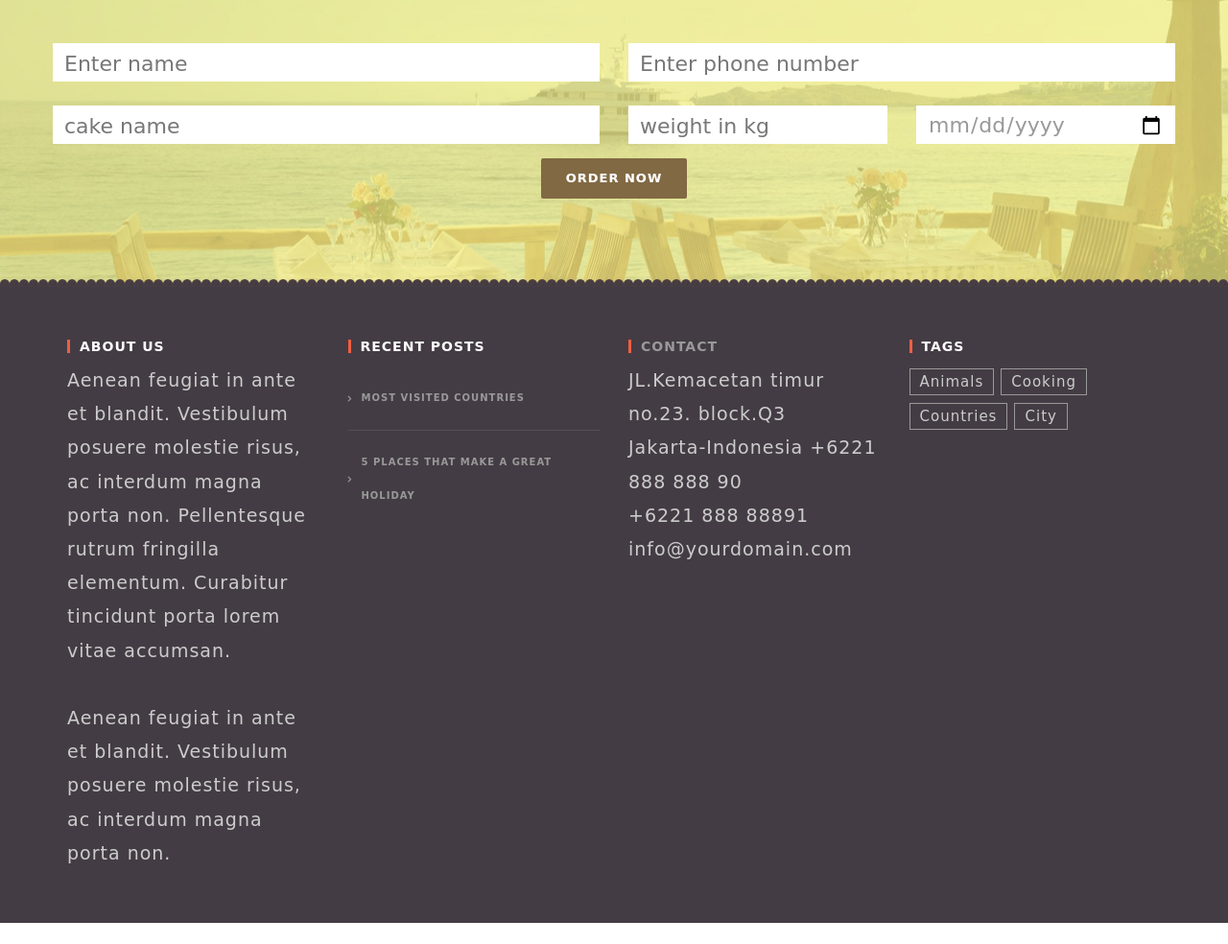
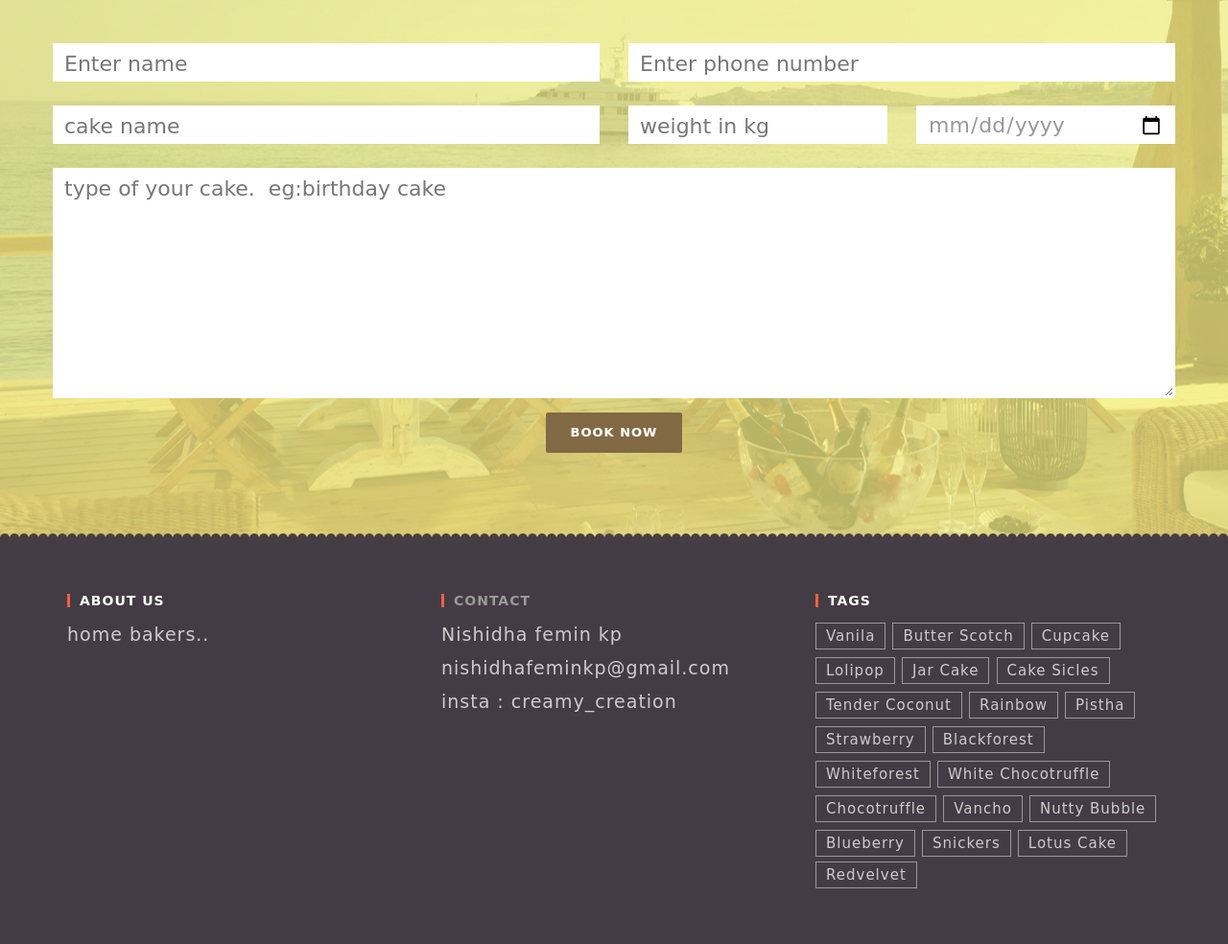
Before and after one commit to Jishnukammath/first-project-cakeWebsite-, a plain HTML site: page menu.html in a window 1280 px wide. Shown: the part 4024-5008 px from the top of the page at 96% size. Before the commit the page ends 4986 px from the top, so only its background shows below. Drawn offline with nearby package versions, Linux system fonts and the light colour scheme; a web font is replaced by a local one.

Commit message:
third commit

```diff
--- a/menu.html
+++ b/menu.html
@@ -104,7 +104,7 @@
 								<div class="">
 									<span>red velvet</span>
 									<h3>800/-</h3>
-									<a class="btn btn-1">order</a>
+									<a class="btn btn-1 " href="#order">order</a>
 
 								</div>
 							</div>
@@ -115,7 +115,7 @@
 								<div class="">
 									<span>tende coconut</span>
 									<h3>750/-</h3>
-									<a class="btn btn-1">order</a>
+									<a class="btn btn-1" href="#order">order</a>
 
 								</div>
 							</div>
@@ -134,7 +134,7 @@
 								<div class="">
 									<span>nutty bubble</span>
 									<h3>800/-</h3>
-									<a class="btn btn-1">order</a>
+									<a class="btn btn-1" href="#order">order</a>
 
 								</div>
 							</div>
@@ -145,7 +145,7 @@
 								<div class="">
 									<span>black forest</span>
 									<h3>450/-</h3>
-									<a class="btn btn-1">order</a>
+									<a class="btn btn-1" href="#order">order</a>
 
 								</div>
 							</div>
@@ -165,7 +165,7 @@
 								<div class="">
 									<span>snickers</span>
 									<h3>900/-</h3>
-									<a class="btn btn-1">order</a>
+									<a class="btn btn-1"href="#order">order</a>
 
 								</div>
 							</div>
@@ -179,7 +179,7 @@
 								<div class="">
 									<span>choco truffle</span>
 									<h3>800/-</h3>
-									<a class="btn btn-1">order</a>
+									<a class="btn btn-1"href="#order">order</a>
 
 								</div>
 							</div>
@@ -195,7 +195,7 @@
 								<div class="">
 									<span>rainbow</span>
 									<h3>1000/-</h3>
-									<a class="btn btn-1">order</a>
+									<a class="btn btn-1" href="#order">order</a>
 
 								</div>
 							</div>
@@ -209,7 +209,7 @@
 								<div class="">
 									<span>lotus</span>
 									<h3>800/-</h3>
-									<a class="btn btn-1">order</a>
+									<a class="btn btn-1" href="#order">order</a>
 
 								</div>
 							</div>
@@ -230,7 +230,7 @@
 								<div class="">
 									<span>blueberry</span>
 									<h3>850/-</h3>
-									<a class="btn btn-1">order</a>
+									<a class="btn btn-1"href="#order">order</a>
 
 								</div>
 							</div>
@@ -241,7 +241,7 @@
 								<div class="">
 									<span>butter scotch</span>
 									<h3>650/-</h3>
-									<a class="btn btn-1">order</a>
+									<a class="btn btn-1"href="#order">order</a>
 
 								</div>
 							</div>
@@ -260,7 +260,7 @@
 								<div class="">
 									<span>pistha</span>
 									<h3>700/-</h3>
-									<a class="btn btn-1">order</a>
+									<a class="btn btn-1"href="#order">order</a>
 
 								</div>
 							</div>
@@ -271,7 +271,7 @@
 								<div class="">
 									<span>pistha</span>
 									<h3>700/-</h3>
-									<a class="btn btn-1">order</a>
+									<a class="btn btn-1"href="#order">order</a>
 
 								</div>
 							</div>
@@ -291,7 +291,7 @@
 								<div class="">
 									<span>strawberry</span>
 									<h3>700/-</h3>
-									<a class="btn btn-1">order</a>
+									<a class="btn btn-1"href="#order">order</a>
 
 								</div>
 							</div>
@@ -305,7 +305,7 @@
 								<div class="">
 									<span>strawberry</span>
 									<h3>700/-</h3>
-									<a class="btn btn-1">order</a>
+									<a class="btn btn-1"href="#order">order</a>
 
 								</div>
 							</div>
@@ -321,7 +321,7 @@
 								<div class="">
 									<span>vancho</span>
 									<h3>800/-</h3>
-									<a class="btn btn-1">order</a>
+									<a class="btn btn-1"href="#order">order</a>
 
 								</div>
 							</div>
@@ -335,7 +335,7 @@
 								<div class="">
 									<span>white chocotruffle</span>
 									<h3>800/-</h3>
-									<a class="btn btn-1">order</a>
+									<a class="btn btn-1"href="#order">order</a>
 
 								</div>
 							</div>
@@ -355,7 +355,7 @@
 								<div class="">
 									<span>wite forest</span>
 									<h3>500/-</h3>
-									<a class="btn btn-1">order</a>
+									<a class="btn btn-1"href="#order">order</a>
 
 								</div>
 							</div>
@@ -366,7 +366,7 @@
 								<div class="">
 									<span>vanila</span>
 									<h3>400/-</h3>
-									<a class="btn btn-1">order</a>
+									<a class="btn btn-1"href="#order">order</a>
 
 								</div>
 							</div>
@@ -385,7 +385,7 @@
 								<div class="">
 									<span>vanila</span>
 									<h3>400/-</h3>
-									<a class="btn btn-1">order</a>
+									<a class="btn btn-1"href="#order">order</a>
 
 								</div>
 							</div>
@@ -396,7 +396,7 @@
 								<div class="">
 									<span>black forest</span>
 									<h3>450/-</h3>
-									<a class="btn btn-1">order</a>
+									<a class="btn btn-1"href="#order">order</a>
 
 								</div>
 							</div>
@@ -416,7 +416,7 @@
 								<div class="">
 									<span>tender coconut</span>
 									<h3>750/-</h3>
-									<a class="btn btn-1">order</a>
+									<a class="btn btn-1" href="#order">order</a>
 
 								</div>
 							</div>
@@ -430,7 +430,7 @@
 								<div class="">
 									<span>redvelvet</span>
 									<h3>550/-</h3>
-									<a class="btn btn-1">order</a>
+									<a class="btn btn-1"href="#order">order</a>
 
 								</div>
 							</div>
@@ -446,7 +446,7 @@
 								<div class="">
 									<span>butter scotch</span>
 									<h3>650/-</h3>
-									<a class="btn btn-1">order</a>
+									<a class="btn btn-1" href="#order">order</a>
 
 								</div>
 							</div>
@@ -460,7 +460,7 @@
 								<div class="">
 									<span>chocotruffle</span>
 									<h3>800/-</h3>
-									<a class="btn btn-1">order</a>
+									<a class="btn btn-1" href="#order">order</a>
 
 								</div>
 							</div>
@@ -494,7 +494,7 @@
 									</div>
 								</div>
 								<div class="card-footer">
-									<a class="btn">order 35/-</a>
+									<a class="btn" href="#order">order 35/-</a>
 								</div>
 						  </div>
 
@@ -508,7 +508,7 @@
 								</div>
 							</div>
 							<div class="card-footer">
-								<a class="btn">order 12/-</a>
+								<a class="btn"href="#order">order 12/-</a>
 							</div>
 						  </div>
 						</div>
@@ -528,7 +528,7 @@
 									</div>
 								</div>
 								<div class="card-footer">
-									<a class="btn">order 65/-</a>
+									<a class="btn"href="#order">order 65/-</a>
 								</div>
 						  </div>
 
@@ -542,7 +542,7 @@
 								</div>
 							</div>
 							<div class="card-footer">
-								<a class="btn">order 90-250/-</a>
+								<a class="btn"href="#order">order 90-250/-</a>
 							</div>
 						  </div>
 						</div>
@@ -558,7 +558,7 @@
 									</div>
 								</div>
 								<div class="card-footer">
-									<a class="btn">order 90-250/-</a>
+									<a class="btn" href="#order">order 90-250/-</a>
 								</div>
 						  </div>
 
@@ -572,7 +572,7 @@
 								</div>
 							</div>
 							<div class="card-footer">
-								<a class="btn">order 90-250/-</a>
+								<a class="btn"href="#order">order 90-250/-</a>
 							</div>
 						  </div>
 						</div>
@@ -589,7 +589,7 @@
 									</div>
 								</div>
 								<div class="card-footer">
-									<a class="btn">order 90-250/-</a>
+									<a class="btn"href="#order">order 90-250/-</a>
 								</div>
 						  </div>
 
@@ -603,7 +603,7 @@
 								</div>
 							</div>
 							<div class="card-footer">
-								<a class="btn">order 90-250/-</a>
+								<a class="btn"href="#order">order 90-250/-</a>
 							</div>
 						  </div>
 						</div>
@@ -679,9 +679,12 @@
 						</div>
 						<div class="row">
 							<div class="col-md-12">
-
+								<div class="form-group">
+									<textarea name="cake type" id="message" class="form-control" rows="4" cols="25" required="required"
+									placeholder="type of your cake.  eg:birthday cake"></textarea>
+								</div>
 								<center><button type="submit" class="btn btn-skin" name="btnBooking" id="btnBbooking">
-							Order Now</button></center>
+							Book Now</button></center>
 							</div>
 						</div>
 					</form>
@@ -696,37 +699,54 @@
 	<div class="wrap-footer" id="about">
 		<div class="container">
 			<div class="row">
-				<div class="col-footer col-md-3">
+				<div class="col-footer col-md-4">
 					<h2 class="footer-title">About Us</h2>
-					<div class="textwidget">Aenean feugiat in ante et blandit. Vestibulum posuere molestie risus, ac interdum magna porta non. Pellentesque rutrum fringilla elementum. Curabitur tincidunt porta lorem vitae accumsan. <br> <br>
-					Aenean feugiat in ante et blandit. Vestibulum posuere molestie risus, ac interdum magna porta non.</div>
+					<div class="textwidget">home bakers..</div>
 				</div>
-				<div class="col-footer col-md-3 widget_recent_entries">
+				<!-- <div class="col-footer col-md-3 widget_recent_entries">
 					<h2 class="footer-title">Recent Posts</h2>
 					<ul>
 						<li><a href="#">MOST VISITED COUNTRIES</a></li>
 						<li><a href="#">5 PLACES THAT MAKE A GREAT HOLIDAY</a></li>
 
 					</ul>
-				</div>
-				<div  class="col-footer col-md-3">
+				</div> -->
+				<div  class="col-footer col-md-4">
 					<h2  class="footer-title"><a href="contact">CONTACT</a></h2>
 					<div class='embed-container maps'>
 
 					</div>
-					<span>JL.Kemacetan timur no.23. block.Q3<br>
-						Jakarta-Indonesia</span>
-					   <span>+6221 888 888 90 <br>
-						+6221 888 88891</span>
-					<span>info@yourdomain.com</span>
+					<span>Nishidha femin kp<br>
+						</span>
+					   <span>nishidhafeminkp@gmail.com <br>
+						insta : creamy_creation</span>
+
 				</div>
-				<div class="col-footer col-md-3">
+				<div class="col-footer col-md-4">
 					<h2 class="footer-title">Tags</h2>
 					<div class="footer-tags">
-						<a href="#">animals</a>
-						<a href="#">cooking</a>
-						<a href="#">countries</a>
-						<a href="#">city</a>
+						<a href="#">vanila</a>
+						<a href="#">butter scotch</a>
+						<a href="#">cupcake</a>
+						<a href="#">lolipop</a>
+						<a href="#">jar cake</a>
+						<a href="#">cake sicles</a>
+						<a href="#">tender coconut</a>
+						<a href="#">rainbow</a>
+						<a href="#">pistha</a>
+						<a href="#">strawberry</a>
+						<a href="#">blackforest</a>
+						<a href="#">whiteforest</a>
+						<a href="#">white chocotruffle</a>
+						<a href="#">chocotruffle</a>
+						<a href="#">vancho</a>
+						<a href="#">nutty bubble</a>
+
+						<a href="#">blueberry</a>
+						<a href="#">snickers</a>
+						<a href="#">lotus cake</a>
+						<a href="#">redvelvet</a>
+
 
 
 					</div>
```
Also changed, not shown: custum.html (+49 -18 lines), index.html (+62 -40 lines).
